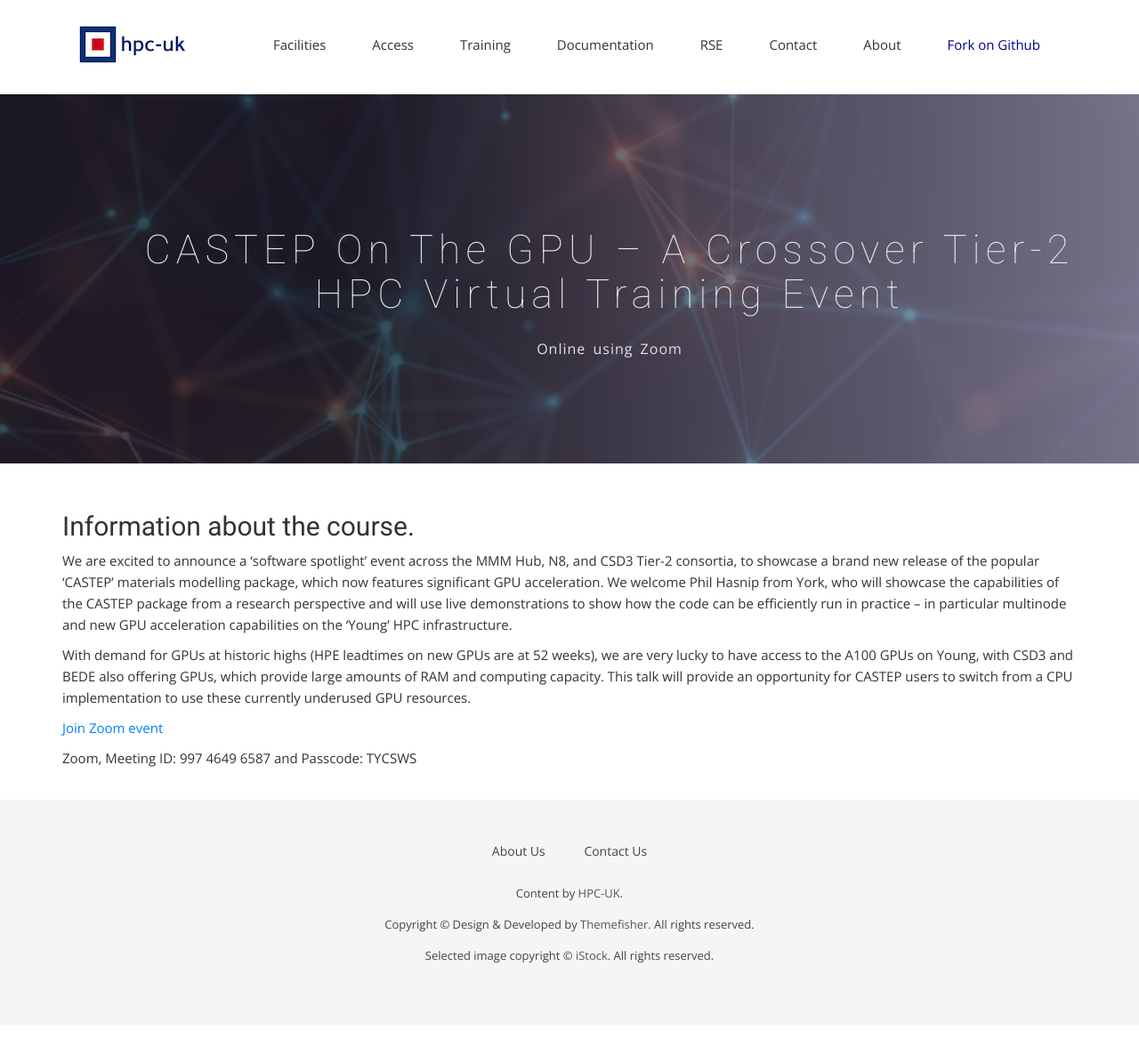
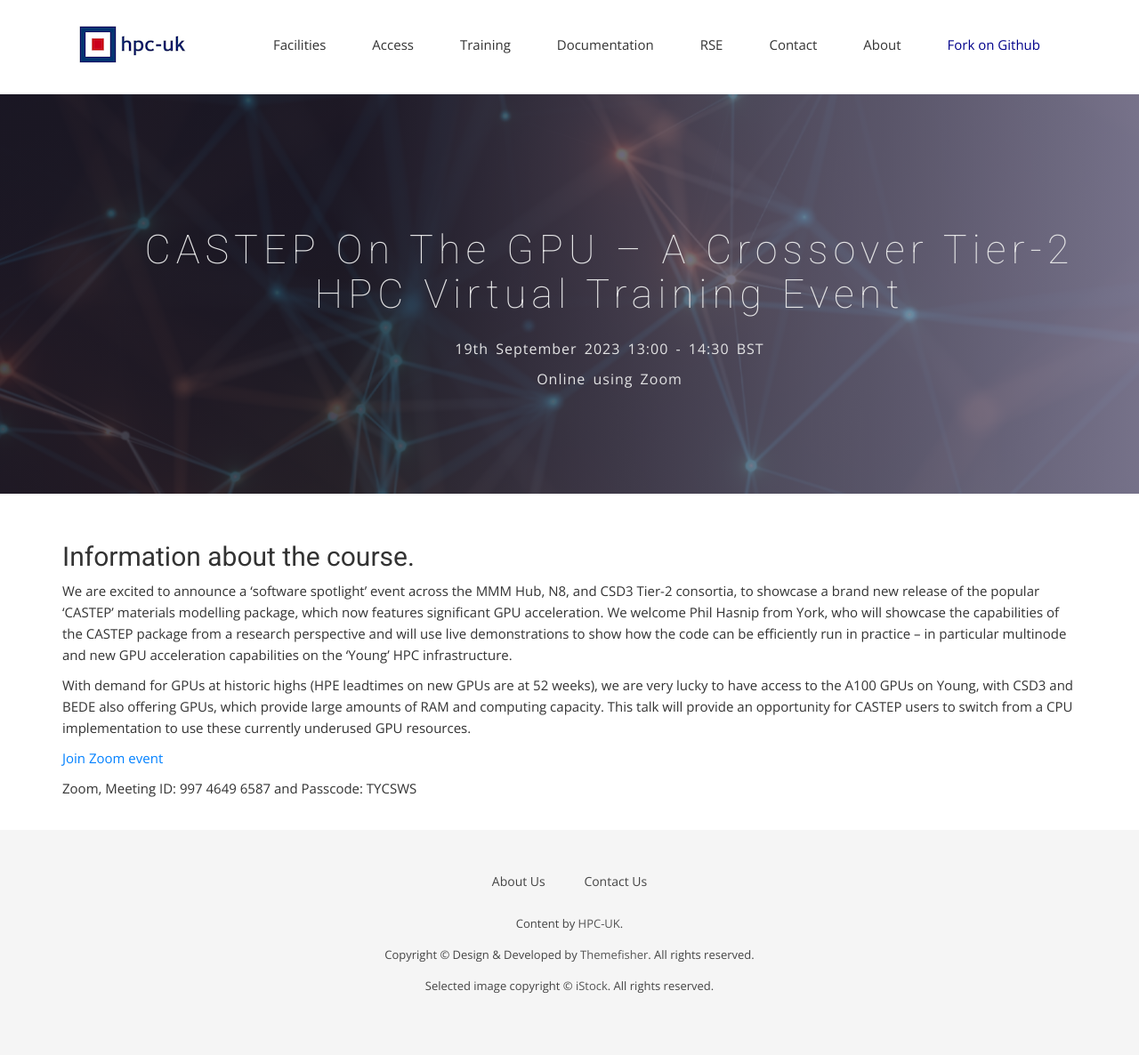
Before and after one commit to hpc-uk/hpcuk-website, a Jekyll site: the page built from _courses/230919-CASTEP-GPU.md, in a window 1280 px wide. Shown: the whole page at 89% size. Built offline with Jekyll 4.4.1, drawn with Linux system fonts in a browser that asks for light colours; nearby versions of some CDN libraries; some web fonts are replaced; before the commit the page ends 1152 px from its top, so only the background shows below that.

Commit message:
Include human readable dates

```diff
--- a/_courses/230919-CASTEP-GPU.md
+++ b/_courses/230919-CASTEP-GPU.md
@@ -1,6 +1,7 @@
 ---
 layout: course
 title: CASTEP on the GPU – A crossover Tier-2 HPC virtual training event
+human_dates: 19th September 2023  13:00 - 14:30 BST
 start_date: 2023-09-19 13:00:00
 end_date: 2023-09-19 14:30:00
 registration_url:
```
Also changed, not shown: 1 other file.
